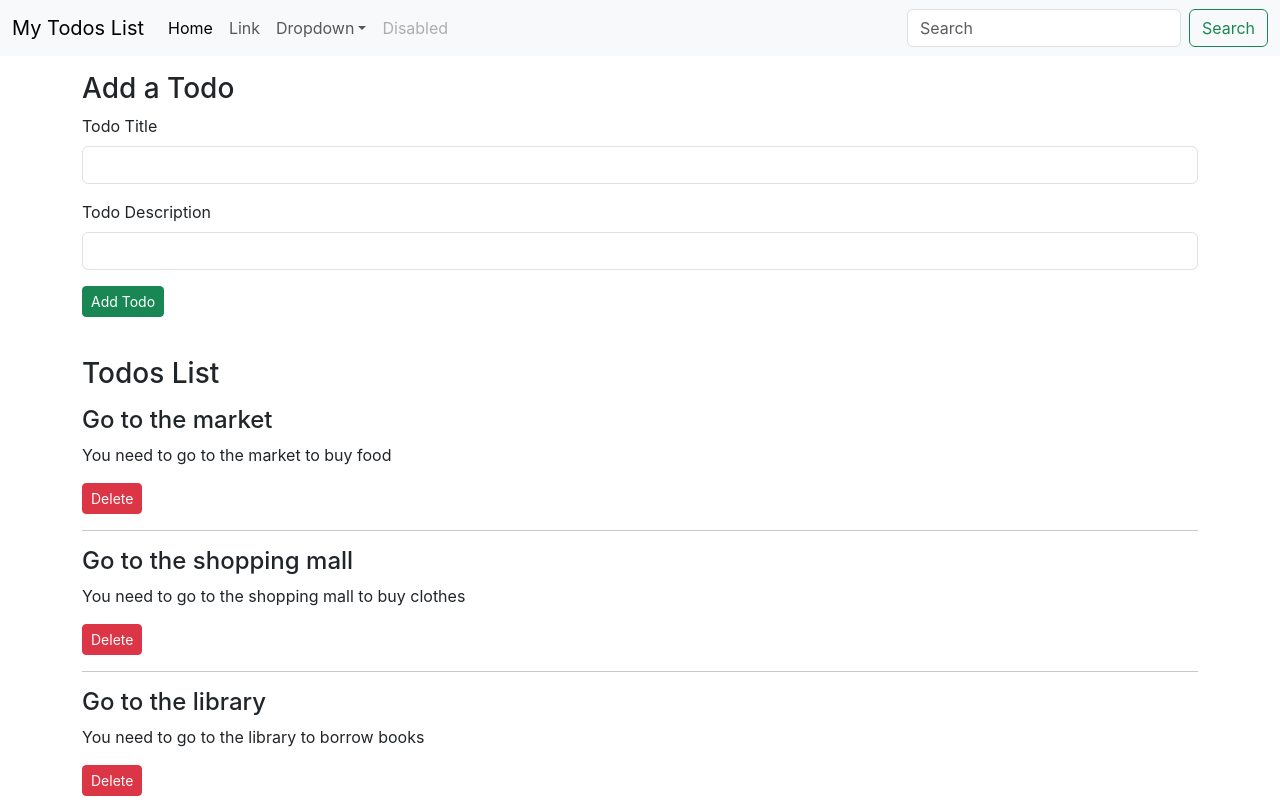
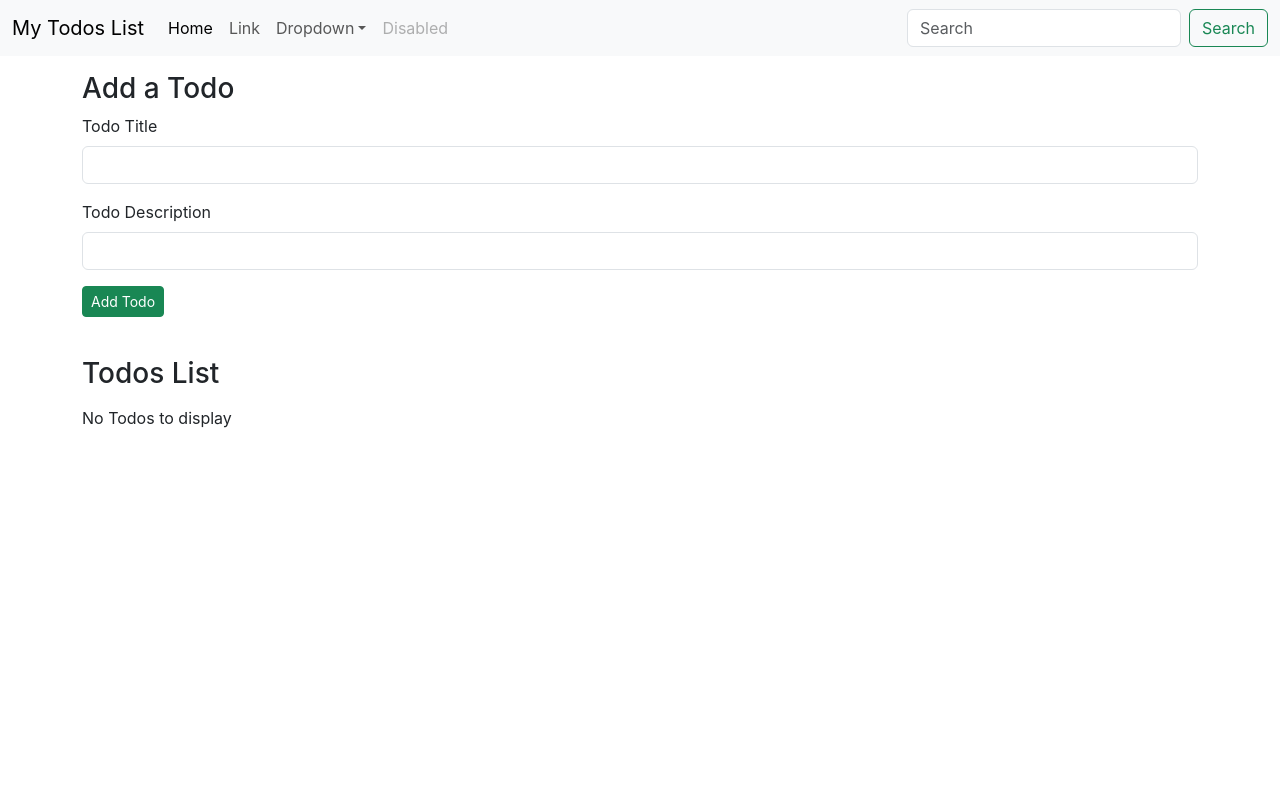
Before and after one commit to Bibechana8/React.js_tutorial, a React (Create React App) app: page / in a window 1280 px wide. Shown: the top 800 px of the page. Built offline with nearby package versions, Linux system fonts and the light colour scheme.

Commit message:
many changes

```diff
--- a/package.json
+++ b/package.json
@@ -11,6 +11,7 @@
     "react": "^19.2.4",
     "react-bootstrap": "^2.10.10",
     "react-dom": "^19.2.4",
+    "react-router-dom": "^7.13.2",
     "react-scripts": "5.0.1",
     "web-vitals": "^2.1.4"
   },
--- a/src/App.js
+++ b/src/App.js
@@ -4,9 +4,16 @@
 import Footer from "./MyComponents/Footer";
 import TodoItem from './MyComponents/TodoItem';
 import AddTodo from './MyComponents/AddTodo';
-import React, { useState } from 'react';
+import React, { useState,useEffect} from 'react';
 
 function App() {
+  let initTodo;
+  if (localStorage.getItem("todos")===null){
+    initTodo = [];
+  }
+  else{
+    initTodo = JSON.parse(localStorage.getItem("todos"));
+  }
   const onDelete = (todo)=>{
     console.log("I am ondelete of todo","todo");
     // deleting this way in react does not work
@@ -32,27 +39,11 @@
     }
     setTodos([...todos,myTodo]);
     console.log(myTodo);
-    }
-  const [todos, setTodos] = useState([
-    {
-      sno:1,
-      title: "Go to the market",
-      desc: "You need to go to the market to buy food"
-
-    },
-    {
-      sno:2,
-      title: "Go to the shopping mall",
-      desc: "You need to go to the shopping mall to buy clothes"
-
-    },
-    {
-      sno:3,
-      title: "Go to the library",
-      desc: "You need to go to the library to borrow books"
-
-    },
-  ]);
+  }
+  const [todos, setTodos] = useState(initTodo);
+    useEffect(()=>{
+      localStorage.setItem("todos", JSON.stringify(todos));
+    }, [todos]);
   return (
     <>
     <Header title="My Todos List" searchBar={true}/>
@@ -63,5 +54,4 @@
   );
 }
 
-
 export default App;
--- a/src/MyComponents/AddTodo.js
+++ b/src/MyComponents/AddTodo.js
@@ -13,6 +13,8 @@
         }
         else{
             props.addTodo(title, desc);
+            setTitle("");
+            setDesc("");
         }
     }
   return (
```
Also changed, not shown: 1 other file (tests, documents, lock files or other folders).
